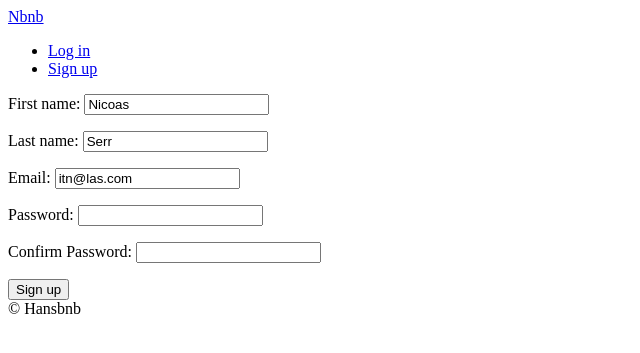
After one commit to kimhan1113/airbnb-clone, a Django app: page /users/signup/ in a window 1280 px wide. The commit adds this page. Shown: the top 353 px of the page, without its empty margins (0-640 px from the left). Run offline with Django 3.2, Linux system fonts and the light colour scheme.

Commit message:
signpu form commit

```diff
--- a/templates/partials/nav.html
+++ b/templates/partials/nav.html
@@ -4,5 +4,6 @@
         <li><a href="{% url 'users:logout' %}">Log out</a></li>
     {% else %}
         <li><a href="{% url 'users:login' %}">Log in</a></li>
+        <li><a href="{% url 'users:signup' %}">Sign up</a></li>
     {% endif %}
 </ul>
--- /dev/null
+++ b/templates/users/signup.html
@@ -0,0 +1,16 @@
+{% extends "base.html" %}
+
+{% block page_title %}
+    Sign Up
+{% endblock page_title %}
+
+{% block search-bar %}
+{% endblock search-bar %}
+
+{% block content %}
+    <form method="POST" action="{% url "users:signup" %}">
+        {% csrf_token %}
+        {{form.as_p}}
+        <button>Sign up</button>
+    </form>
+{% endblock content %}
--- a/users/forms.py
+++ b/users/forms.py
@@ -18,3 +18,28 @@ class LoginForm(forms.Form):
                 self.add_error("password", forms.ValidationError("Password is wrong"))
         except models.User.DoesNotExist:
             self.add_error("email", forms.ValidationError("User does not exist"))
+
+
+class SignUpForm(forms.Form):
+
+    first_name = forms.CharField(max_length=80)
+    last_name = forms.CharField(max_length=80)
+    email = forms.EmailField()
+    password = forms.CharField(widget=forms.PasswordInput)
+    password1 = forms.CharField(widget=forms.PasswordInput, label="Confirm Password")
+
+    def clean_email(self):
+        email = self.cleaned_data.get("email")
+        try:
+            models.User.objects.get(email=email)
+            raise forms.ValidationError("User already exists with that email")
+        except models.User.DoesNotExist:
+            return email
+
+    def clean_password1(self):
+        password = self.cleaned_data.get("password")
+        password1 = self.cleaned_data.get("password1")
+        if password != password1:
+            raise forms.ValidationError("Password confirmation does not match")
+        else:
+            return password
--- a/users/urls.py
+++ b/users/urls.py
@@ -4,6 +4,7 @@ from . import views
 app_name = "users"
 
 urlpatterns = [
-    path("login", views.LoginView.as_view(), name="login"),
-    path("logout", views.log_out, name="logout"),
+    path("login/", views.LoginView.as_view(), name="login"),
+    path("logout/", views.log_out, name="logout"),
+    path("signup/", views.SignUpView.as_view(), name="signup"),
 ]
--- a/users/views.py
+++ b/users/views.py
@@ -2,7 +2,7 @@ from django.shortcuts import render
 from django.views.generic import FormView
 from django.urls import reverse_lazy
 from django.views import View
-from django.shortcuts import render, redirect, reverse
+from django.shortcuts import redirect, reverse
 from django.contrib.auth import authenticate, login, logout
 from . import forms
 
@@ -23,3 +23,11 @@ class LoginView(FormView):
 def log_out(request):
     logout(request)
     return redirect(reverse("core:home"))
+
+
+class SignUpView(FormView):
+
+    template_name = "users/signup.html"
+    form_class = forms.SignUpForm
+    success_url = reverse_lazy("core:home")
+    initial = {"first_name": "Nicoas", "last_name": "Serr", "email": "itn@las.com"}
```
